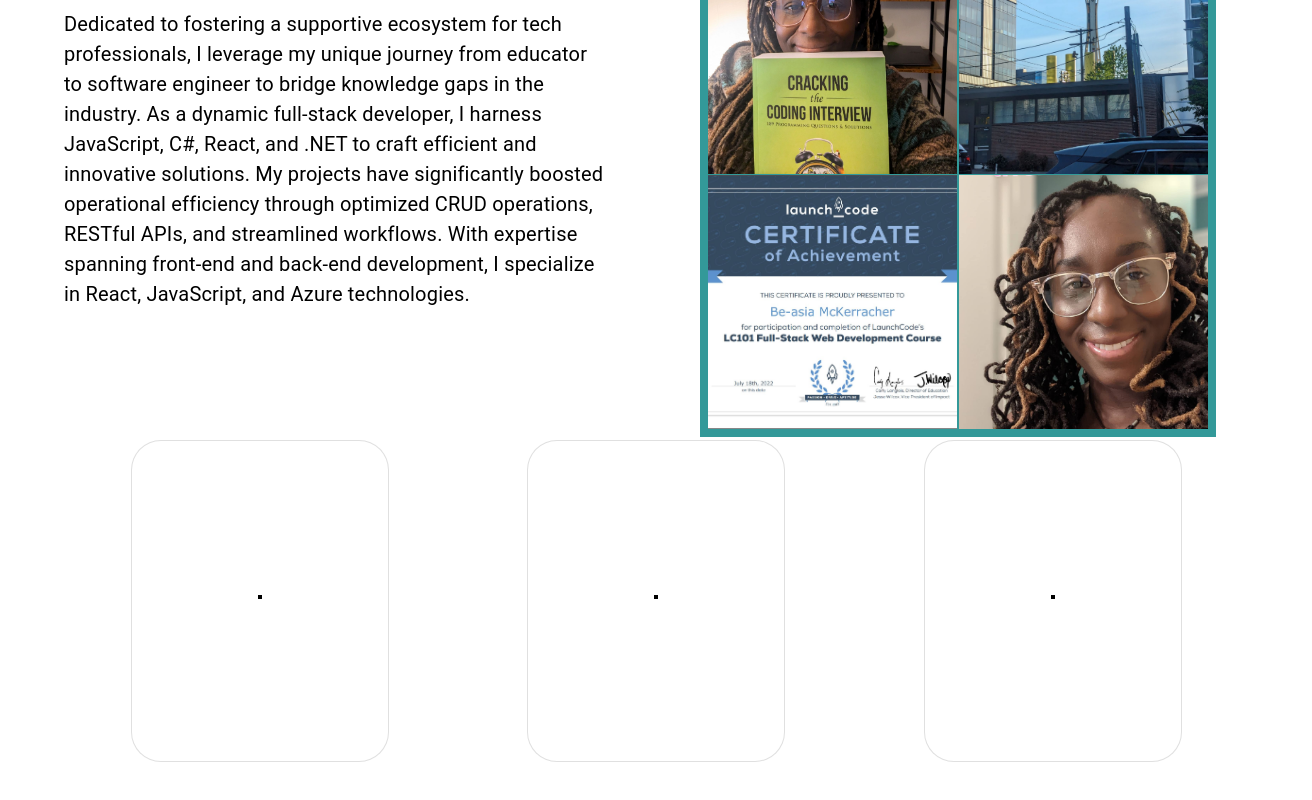
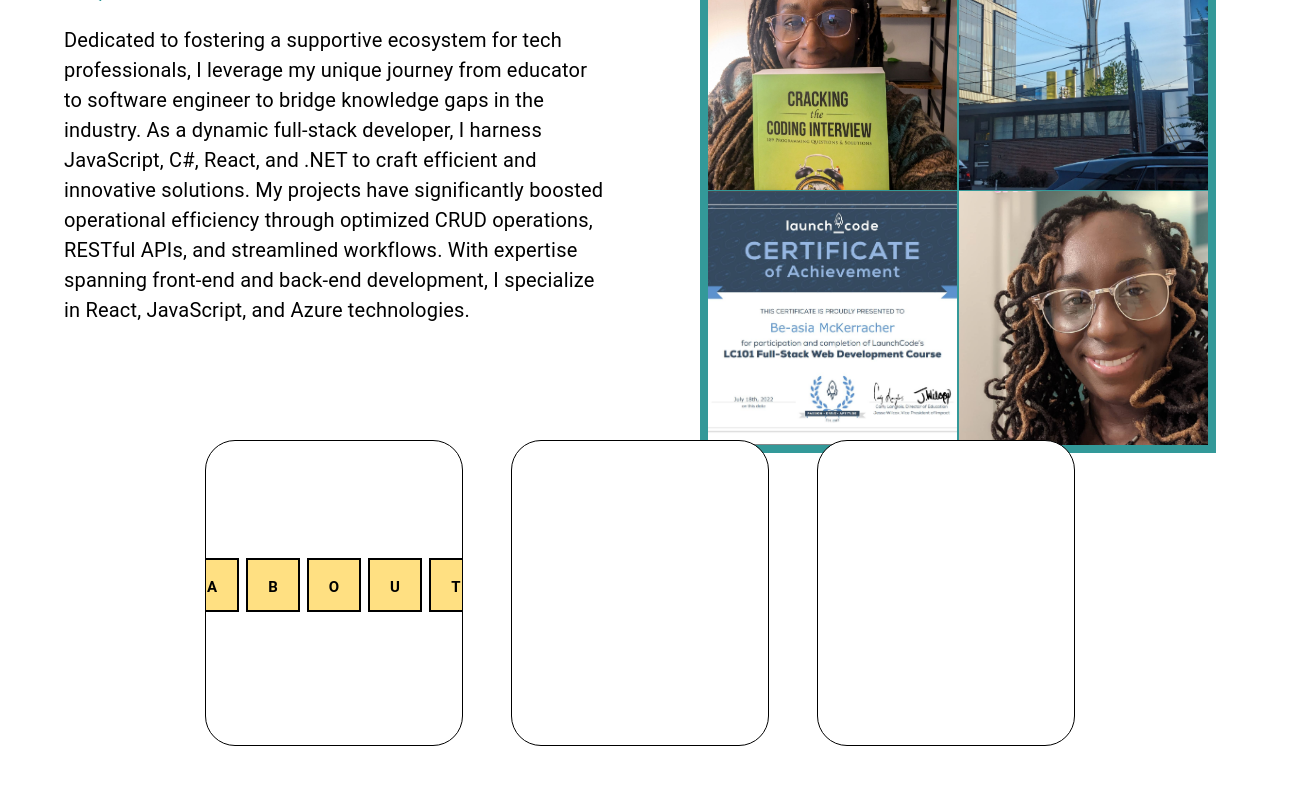
Before and after one commit to amerigirl/website, a React (Create React App) app: page / in a window 1280 px wide. Shown: the part 312-1112 px from the top of the page, 1312 px wide, since content can reach past the window. Built offline with nearby package versions, Linux system fonts and the light colour scheme.

Commit message:
small tweaks

```diff
--- a/src/App.js
+++ b/src/App.js
@@ -2,9 +2,8 @@ import "./App.css";
 import React from "react";
 import Navbar from "./Components/Navbar/Navbar.jsx";
 import { createTheme, ThemeProvider } from "@mui/material/styles";
-import AboutMe from "./Components/AboutMe";
+import LandingSection from "./Components/LandingSection.jsx";
 import { amber, blue } from "@mui/material/colors";
-import CardComponent from "./Components/CardSection/CardComponent";
 import { Box } from "@mui/material";
 import SkillsCardComponent from "./Components/SkillsCardComponent.jsx";
 import AboutCardComponent from "./Components/AboutCardComponent.jsx";
@@ -37,20 +36,21 @@ function App() {
     <Box>
       <ThemeProvider theme={theme}>
         <Navbar />
-        <AboutMe />
+        <LandingSection />
         <Box
           sx={{
             display: "flex",
             flexDirection: "row",
-            justifyContent: "space-evenly",
-            alignItems: "stretch",
+            justifyContent: "center",
+            alignItems: 'center',
+            marginTop: "15px",
             flexWrap: "wrap",
             width: "100%",
-            padding: "16px",
           }}
         >
+          <AboutCardComponent />
           <SkillsCardComponent />
-          <AboutCardComponent />
+
           <ProjectsCardComponent />
         </Box>
       </ThemeProvider>
--- a/src/Components/AboutCardComponent.jsx
+++ b/src/Components/AboutCardComponent.jsx
@@ -1,10 +1,38 @@
-import React from 'react'
-import CardComponent from './CardSection/CardComponent'
+import React from "react";
+import { Box, CardContent } from "@mui/material";
+import CardComponent from "./CardSection/CardComponent";
+import ScrabblePiece from "./ScrabblePiece";
+
+const scrabbleLetterProps = {
+  height: "50px",
+  width: "50px",
+  padding: "1rem",
+  fontSize: "15px",
+  fontWeight: "bold",
+};
+
+
 
 const AboutCardComponent = () => {
   return (
-  <CardComponent/>
-  )
-}
+    <Box sx={{ display: "flex" }}>
+      <CardComponent>
+        <CardContent
+          sx={{
+            display: "flex",
+            gap: "7px",
+          }}
+        >
+          <ScrabblePiece letter="A" {...scrabbleLetterProps} />
+          <ScrabblePiece letter="B" {...scrabbleLetterProps} />
+          <ScrabblePiece letter="O" {...scrabbleLetterProps} />
+          <ScrabblePiece letter="U" {...scrabbleLetterProps} />
+          <ScrabblePiece letter="T" {...scrabbleLetterProps} />
+        </CardContent>
 
-export default AboutCardComponent
+      </CardComponent>
+    </Box>
+  );
+};
+
+export default AboutCardComponent;
--- a/src/Components/CardSection/CardComponent.jsx
+++ b/src/Components/CardSection/CardComponent.jsx
@@ -11,7 +11,7 @@ const StyledCard = styled(Card)(({}) => ({
   },
 }));
 
-const CardComponent = () => {
+const CardComponent = ({ children }) => {
   return (
     <div>
       <Container>
@@ -21,11 +21,11 @@ const CardComponent = () => {
             display: "flex",
             justifyContent: "center",
             alignItems: "center",
-            height: "40vh",
+            height: "38vh",
             width: "20vw",
-            marginBottom: "15rem",
-            marginTop: "2rem",
+            marginBottom: "20rem",
             borderRadius: "30px",
+            border: "1px solid black"
           }}
         >
           <CardContent
@@ -34,7 +34,7 @@ const CardComponent = () => {
               alignItems: "center",
             }}
           >
-            <ScrabblePiece />
+            {children}
           </CardContent>
         </StyledCard>
       </Container>
--- a/src/Components/AboutMe.jsx
+++ b/src/Components/LandingSection.jsx
@@ -2,7 +2,7 @@ import React from "react";
 import { Typography, Box, Container } from "@mui/material";
 import { aboutImageData } from "../AboutImageData";
 
-const AboutMe = () => {
+const LandingSection = () => {
   return (
     <>
       <Container
@@ -13,7 +13,8 @@ const AboutMe = () => {
           justifyContent: 'center',
           gap: '6rem',
           height: "60vh",
-          marginTop: '10rem',
+          marginTop: '11rem',
+          marginBottom: '2rem'
         }}
       >
         <Box
@@ -78,4 +79,4 @@ const AboutMe = () => {
   );
 };
 
-export default AboutMe;
+export default LandingSection;
```
